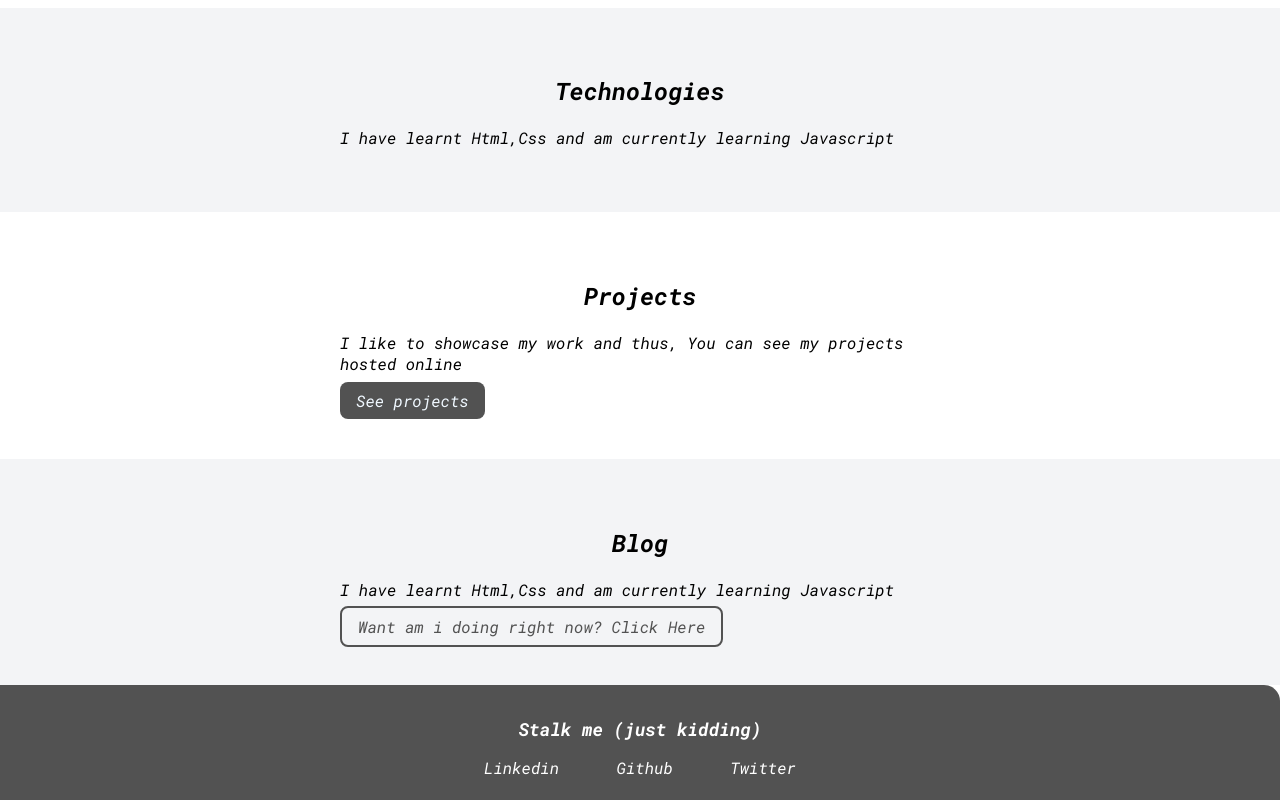
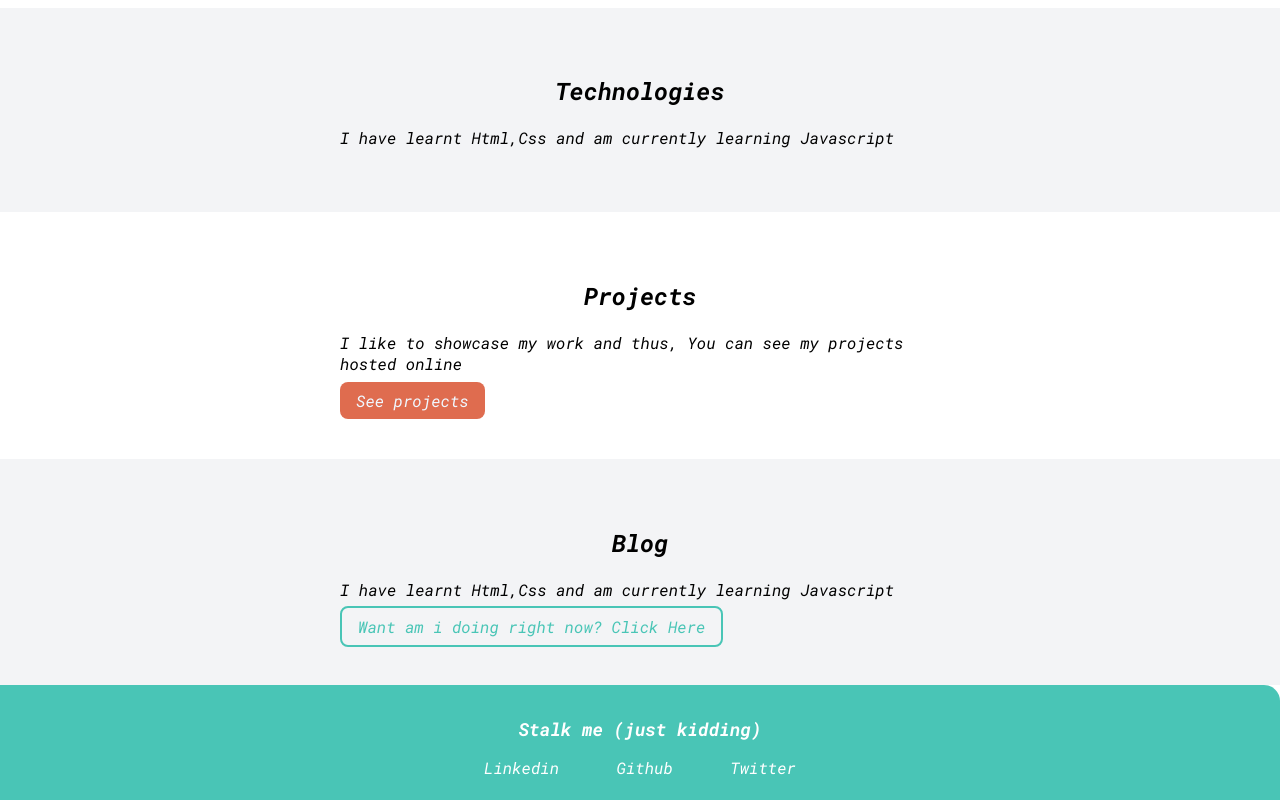
Before and after one commit to Vishz07/Neog-camp-Component-Library, a plain HTML site: page index.html in a window 1280 px wide. In both pictures the pointer is over the link "See projects". Shown: the part 489-1289 px from the top of the page. Drawn offline with Linux system fonts and the light colour scheme.

Commit message:
Added Style

```diff
--- a/Styles.css
+++ b/Styles.css
@@ -1,7 +1,7 @@
 @import url('https://fonts.googleapis.com/css2?family=Roboto+Mono:ital,wght@1,400;1,700&display=swap');
 
 :root{
-  --primary-color:#525252;
+  --primary-color:#49c5b6;
   --dark-grey:#525252;
   --offwhite:#f3f4f6;
 }
@@ -24,6 +24,14 @@ body{
   padding: 0.5rem 1rem;
   box-sizing: border-box;
 
+}
+.link-primary:hover{
+  background-color: #DF6C4F;
+}
+.link-secondary:hover{
+  background-color: #DF6C4F;
+  color: white;
+  border:2px solid #DF6C4F
 }
 
 .link-primary{
```
